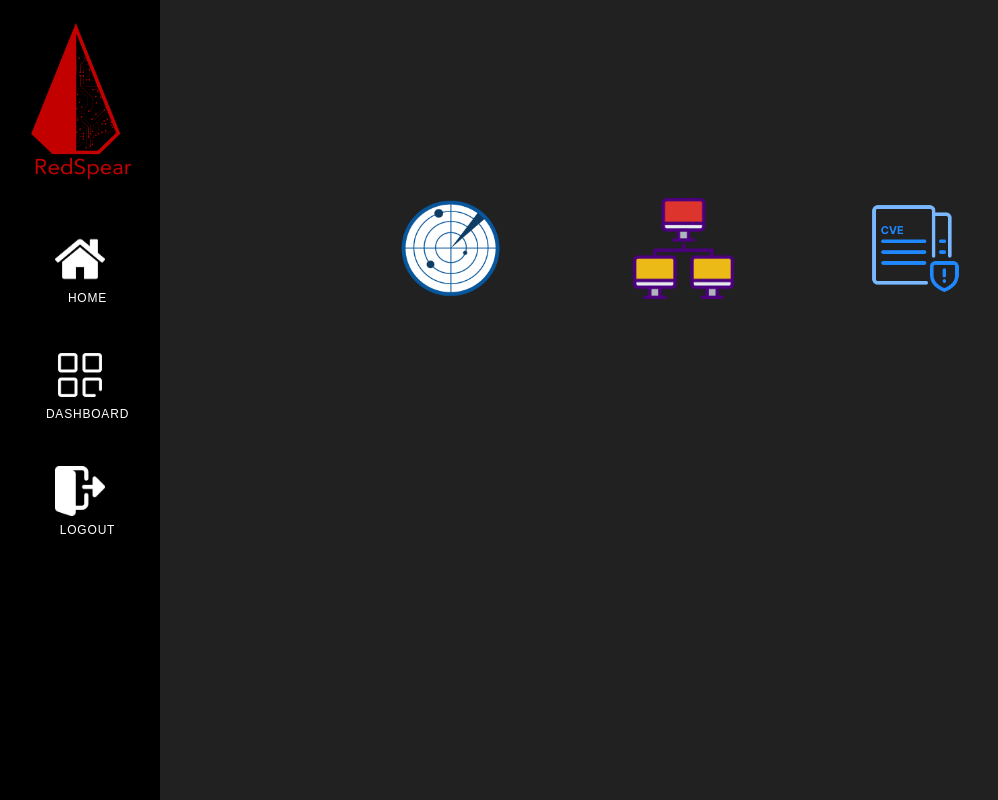
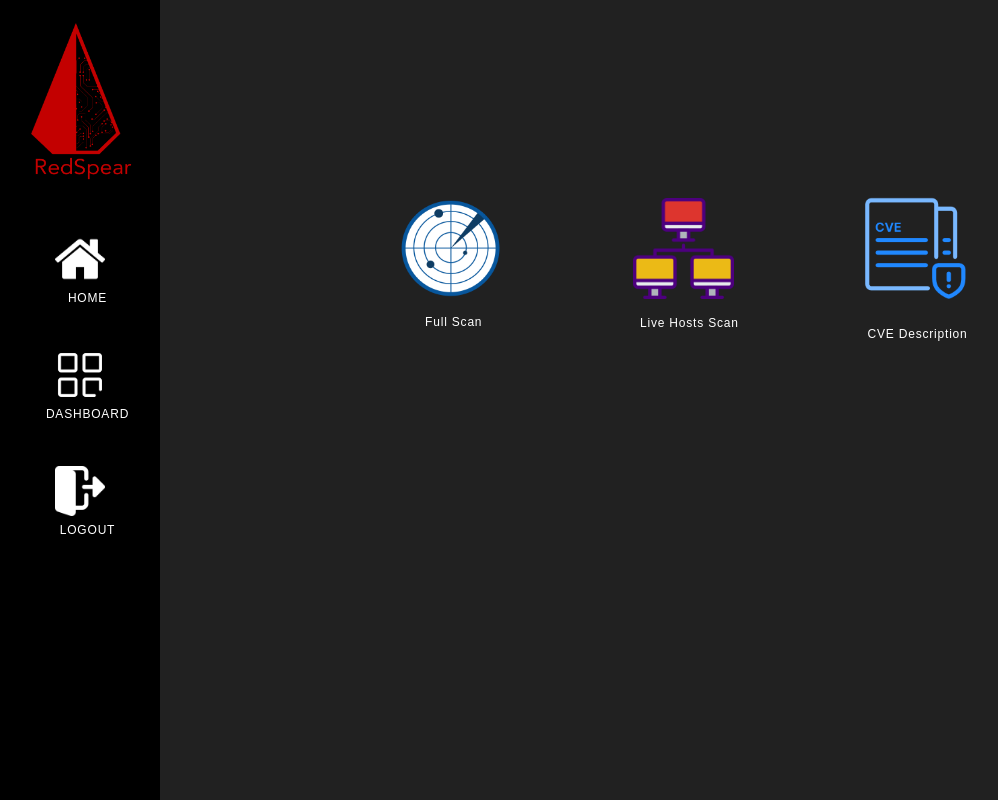
Before and after one commit to codeLemonade47/RedSpear, a Django app: page /dashboard in a window 1280 px wide. Shown: the whole page, without its empty margins (0-998 px from the left). Run offline with Django 4.2, Linux system fonts and the light colour scheme.

Commit message:
"Initial commit"

```diff
--- a/static/css/dashboard.css
+++ b/static/css/dashboard.css
@@ -59,3 +59,7 @@
 .optionsbar a{
     text-decoration: none;
 }
+
+.labels{
+    display: block;
+}
--- a/templates/toolkit/dashboard.html
+++ b/templates/toolkit/dashboard.html
@@ -37,11 +37,15 @@
                 style="top:15%; width:8%; height:8%; margin-left:10%;">
         </a>
 
+    </div>
 
 
+    <div class="labels">
+        <p class="fullscanlabel" style="margin-top: 1%; margin-left:33%;">Full Scan</p>
+        <p class="fullscanlabel" style="margin-top: -2%; margin-left:50%;">Live Hosts Scan</p>
+        <p class="fullscanlabel" style="margin-top: -10; margin-left:68%;">CVE Description</p>
 
     </div>
-
 
 
 </body>
```
Also changed, not shown: static/images/cve_record.png.
